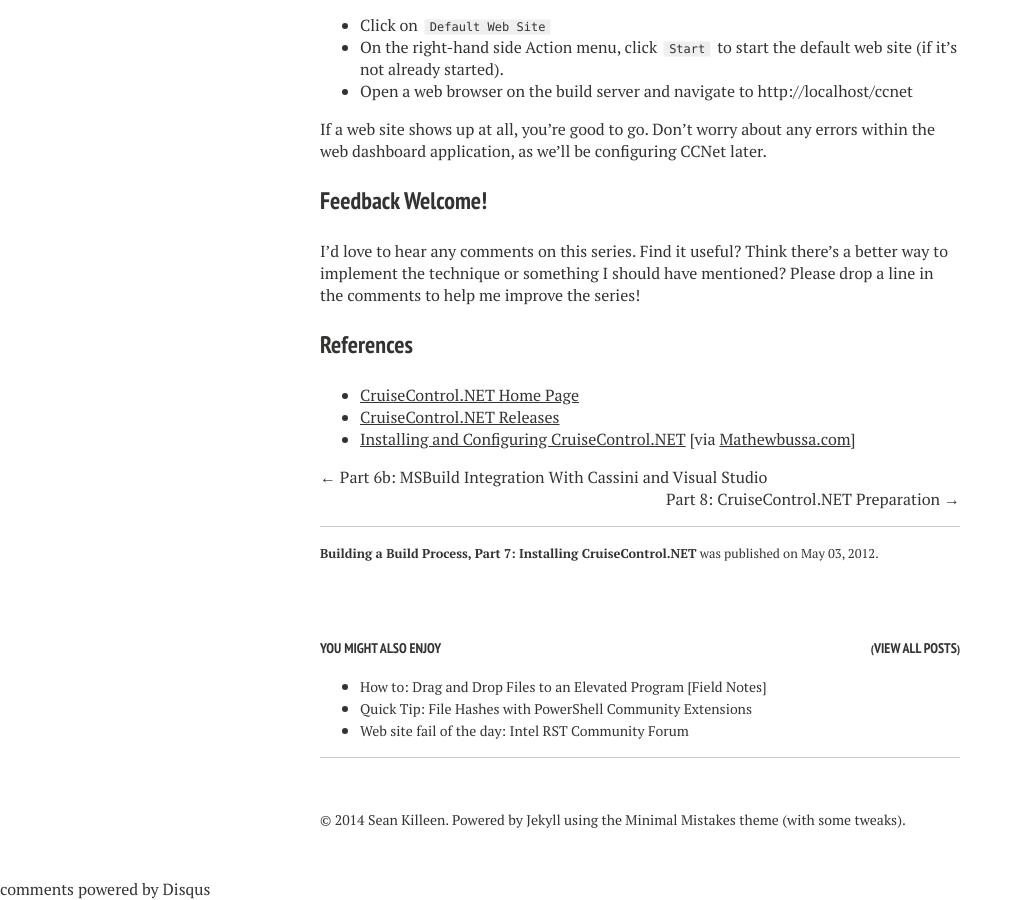
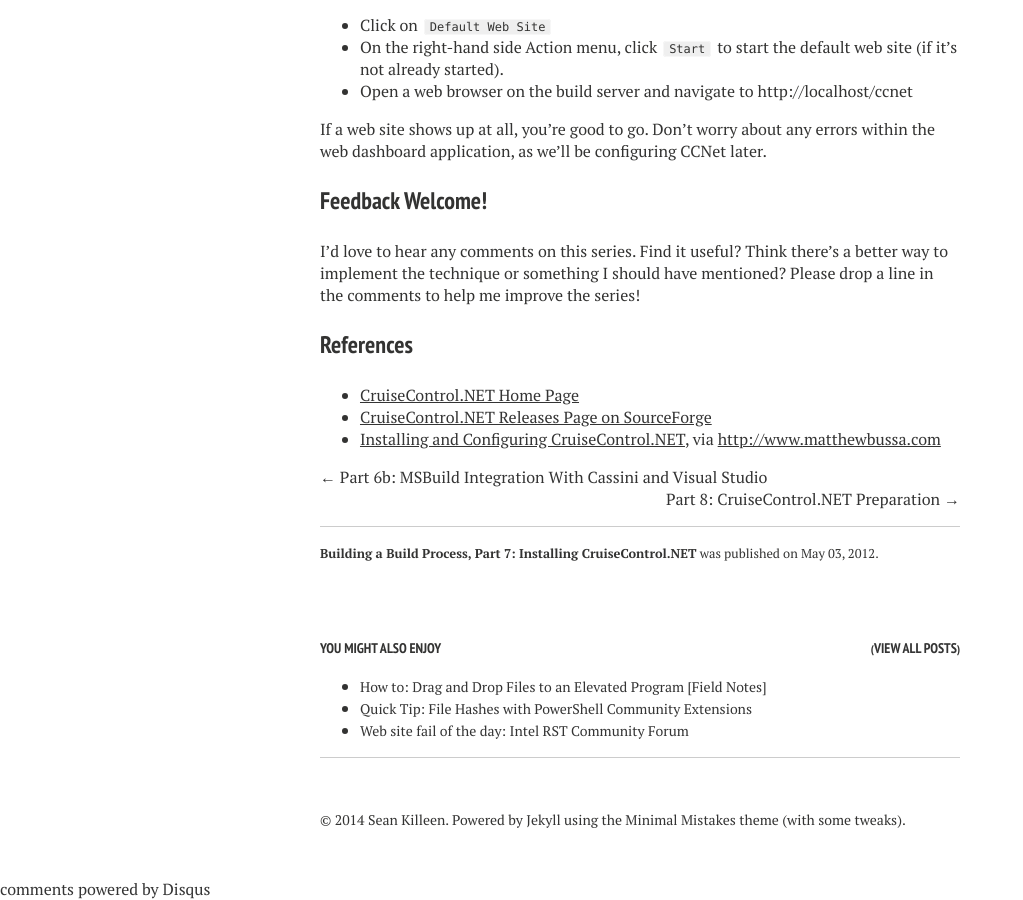
Before and after one commit to SeanKilleen/seankilleen.github.io, a Jekyll site: the page built from _posts/2012-05-03-building-a-build-process-part-7-installing-cruisecontrol-net.markdown, in a window 1280 px wide and 900 px high, scrolled down 2836 px. Shown: the whole window, without its empty margins (0-1023 px from the left). Built offline with Jekyll 4.4.1, drawn with Linux system fonts in a browser that asks for light colours; nearby versions of some CDN libraries; comment, search, counter and statistics services are not loaded.

Commit message:
removing some more html for markdown

```diff
--- a/_posts/2012-04-16-building-a-build-process-part-3-os-setup.markdown
+++ b/_posts/2012-04-16-building-a-build-process-part-3-os-setup.markdown
@@ -46,7 +46,7 @@
 VirtualBox pops up an installer on the screen. Follow the default steps to install, or select custom options.
 
 #####IIS WebPI
-I highly recommend downloading the [Web PI (Web Platform Installer) from Microsoft](http://www.iis.net/webpi). It’s got a great interface for quick configuration of applications and installs.</
+I highly recommend downloading the [Web PI (Web Platform Installer) from Microsoft](http://www.iis.net/webpi). It’s got a great interface for quick configuration of applications and installs.
 
 #####WebPI Downloads – Install the following packages:
 * .NET Framework 4.0
--- a/_posts/2012-05-03-building-a-build-process-part-7-installing-cruisecontrol-net.markdown
+++ b/_posts/2012-05-03-building-a-build-process-part-7-installing-cruisecontrol-net.markdown
@@ -106,11 +106,13 @@
 I'd love to hear any comments on this series. Find it useful? Think there's a better way to implement the technique or something I should have mentioned? Please drop a line in the comments to help me improve the series!
 
 ###References
-* <a href="http://www.cruisecontrolnet.org/">CruiseControl.NET Home Page</a>
-* <a href="http://sourceforge.net/projects/ccnet/files/CruiseControl.NET%20Releases/">CruiseControl.NET Releases</a>
-* <a href="http://www.matthewbussa.com/2011/05/installing-and-configuring-cruise.html">Installing and Configuring CruiseControl.NET</a> [via <a href="http://www.matthewbussa.com/">Mathewbussa.com</a>]
+* [CruiseControl.NET Home Page](http://www.cruisecontrolnet.org/)
+* [CruiseControl.NET Releases Page on SourceForge]
+* [Installing and Configuring CruiseControl.NET], via <http://www.matthewbussa.com>
 
 [a larger series]: http://skwordpresstoghost.azurewebsites.net/search/label/building%20a%20build%20process
+
+[Installing and Configuring CruiseControl.NET]: http://www.matthewbussa.com/2011/05/installing-and-configuring-cruise.html
 
 [introductory post]:http://skwordpresstoghost.azurewebsites.net/?p=951
 
--- a/_posts/2012-05-03-building-a-build-process-part-8-cruisecontrol-net-preparation.markdown
+++ b/_posts/2012-05-03-building-a-build-process-part-8-cruisecontrol-net-preparation.markdown
@@ -93,8 +93,9 @@
 I'd love to hear any comments on this series. Find it useful? Think there's a better way to implement the technique or something I should have mentioned? Please drop a line in the comments to help me improve the series!
 
 ###References
-* <a href="http://technet.microsoft.com/en-us/sysinternals/bb897553">PsExec Website</a>
+* [PsExec Website]
 
+[PsExec Website]: http://technet.microsoft.com/en-us/sysinternals/bb897553
 [a larger series]: http://skwordpresstoghost.azurewebsites.net/search/label/building%20a%20build%20process
 
 [introductory post]:http://skwordpresstoghost.azurewebsites.net/?p=951
```
